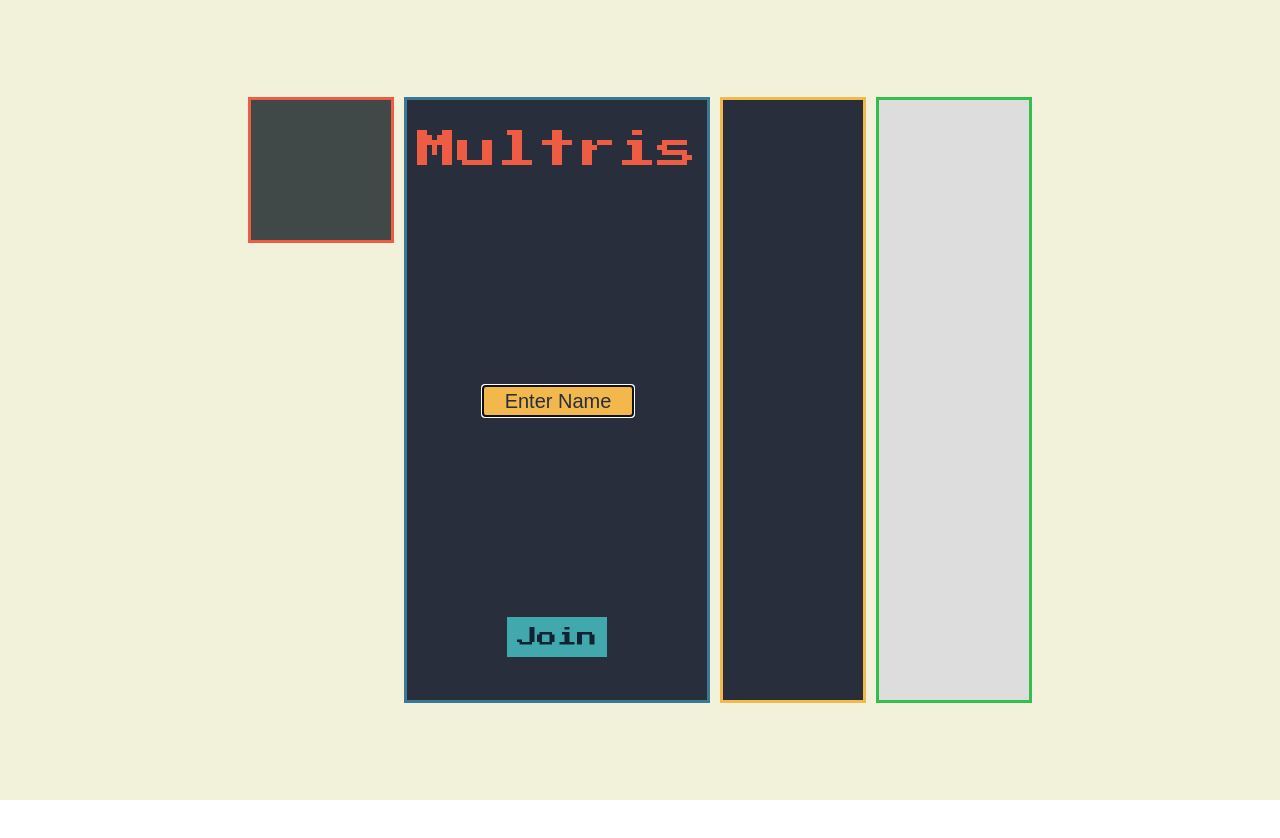
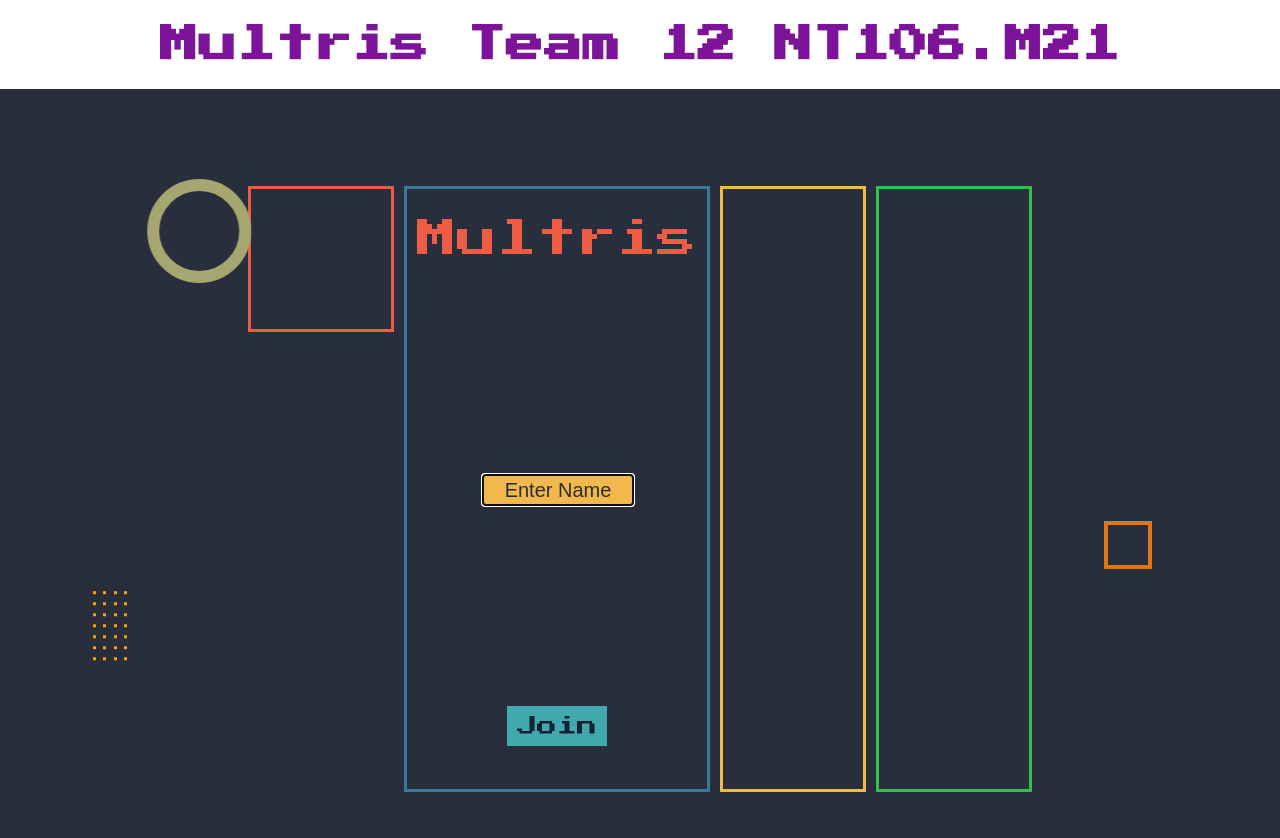
Before and after one commit to hoangbui24/DoAnLTMCB, a website built with webpack: page DoAnLTM/src/client/index.html in a window 1280 px wide. Before the commit the page ends 800 px from the top, so only its background shows below. Built offline with nearby package versions, Linux system fonts and the light colour scheme; no server answers.

Commit message:
add some animations

```diff
--- a/DoAnLTM/src/client/index.css
+++ b/DoAnLTM/src/client/index.css
@@ -12,7 +12,7 @@ html,body {
     flex-direction: row;
     justify-content: center;
     align-items: center;
-    background: #f2f1da;
+    background: #292e3dff;
     padding: 0px 10px;
     box-sizing: border-box;
     position: absolute;
@@ -156,3 +156,75 @@ html,body {
     border: 3px solid #33bf4bff;
     transition: all 0.25s;
 }
+
+.name {
+    text-align: center;
+    font-size: larger;
+    font-family: 'Press Start 2P', cursive;
+    color: #7d1399;
+    width: 100%;
+    height: auto;
+
+}
+
+.item1 {
+    position: absolute;
+    width: 40px;
+    height: 40px;
+    border: 4px solid #DE7614;
+    right: 10%;
+    bottom: 40%;
+    animation: spin 10s linear infinite;
+}
+@keyframes spin {
+    0% {
+        transform: rotate(0deg);
+    }
+    100% {
+        transform: rotate(360deg);
+    }
+}
+
+.item2 {
+  position: absolute;
+  left: 90px;
+  bottom: 30%;
+  width: 40px;
+  display: flex;
+  flex-wrap: wrap;
+  justify-content: space-between;
+  animation: topBounce 3s ease-in-out infinite;
+}
+@keyframes topBounce{
+  0%,100%{
+    transform: translateY(0);
+  }
+  50%{
+    transform: translateY(25px);
+  }
+}
+.item2 div{
+  height: 3px;
+  width: 3px;
+  background-color: #ff9c07;
+  margin: 0 3px 8px;
+}
+
+.item3 {
+    position: absolute;
+    height: 80px;
+    width: 80px;
+    border: 12px solid #A6A670;
+    border-radius: 50%;
+    left: 10%;
+    top: 90px;
+    animation: leftBounce 3s ease-in-out infinite;
+}
+@keyframes leftBounce{
+  0%,100%{
+    transform: translateX(0);
+  }
+  50%{
+    transform: translateX(25px);
+  }
+}
--- a/DoAnLTM/src/client/index.html
+++ b/DoAnLTM/src/client/index.html
@@ -7,10 +7,19 @@
         <link href="https://fonts.googleapis.com/css2?family=Press+Start+2P&display=swap" rel="stylesheet">
     </head>
     <body>
-
+        <div class="name">
+            <h1>Multris Team 12 NT106.M21</h1>
+        </div>
         <div id="container">
             <div class="background"></div>
-
+            <div class="item1"></div>
+            <div class="item2">
+                <div></div><div></div><div></div><div></div><div></div><div></div><div></div>
+      <div></div><div></div><div></div><div></div><div></div><div></div><div></div>
+      <div></div><div></div><div></div><div></div><div></div><div></div><div></div>
+      <div></div><div></div><div></div><div></div><div></div><div></div><div></div>
+            </div>
+            <div class="item3"></div>
             <div class="justifyTop noshrink">
                 <canvas width=140 height=140 id="reservedCanvas"></canvas>
             </div>
--- a/DoAnLTM/src/client/render.js
+++ b/DoAnLTM/src/client/render.js
@@ -7,12 +7,12 @@ const F_SIZE = 30;//full square side length
 export const S_SIZE = 13;//small square side length
 //S_SIZE is needed in ui.js for resizing the opponent canvas
 
-const SIDEBAR_BG_CLR = "#414848";
-const OPPONENT_BG_CLR = "#DDDDDD";
+const SIDEBAR_BG_CLR = "#292e3dff";
+const OPPONENT_BG_CLR = "#292e3dff";
 const TEXT_CLR = "#112233";
 const BLACK_CLR = "#000000";
 
-const OVERLAY_CLR = "#00000080";
+const OVERLAY_CLR = "#292e3dff";
 
 const RED_CLR = "#FF5555";
 const GREEN_CLR = "#00FF99";
@@ -21,7 +21,7 @@ const ORANGE_CLR = "#FFAA44";
 const CYAN_CLR = "#66FFFF";
 const PINK_CLR = "#FF66FF";
 const YELLOW_CLR = "#FFFF66";
-const BG_CLR = "#303535";
+const BG_CLR = "#292e3dff";
 
 const gameCanvas = document.getElementById("gameCanvas");
 const gCtx = gameCanvas.getContext("2d");
@@ -64,7 +64,7 @@ function renderMainTable() {
     if(activePiece == undefined) return;
 
     //render the active piece's shadow
-    let currColor = getColor(activePiece.type) + "70";//half opacity
+    let currColor = getColor(activePiece.type) + "40";//half opacity
     const copyObj = activePiece.getDroppedObj();
     for(let i = 0; i < 4; i++) {
         const block = copyObj.blocks[i];
@@ -134,7 +134,7 @@ function drawOpponent(startX, startY, table) {
 }
 
 function drawOpponentText(x, y, text) {
-    oCtx.font = "15px Arial";
+    oCtx.font = "24px Press Start 2P";
     oCtx.textAlign = "center";
     oCtx.fillStyle = TEXT_CLR;
     oCtx.fillText(text, x, y);
```
